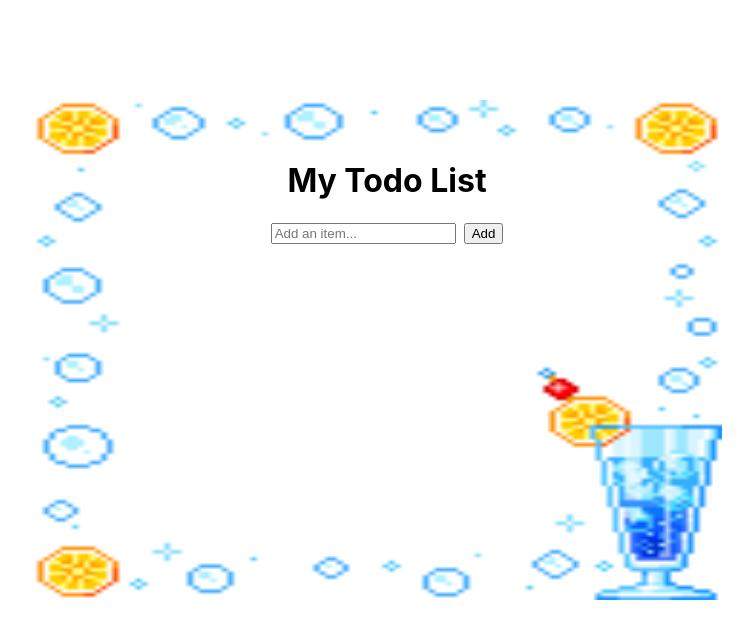
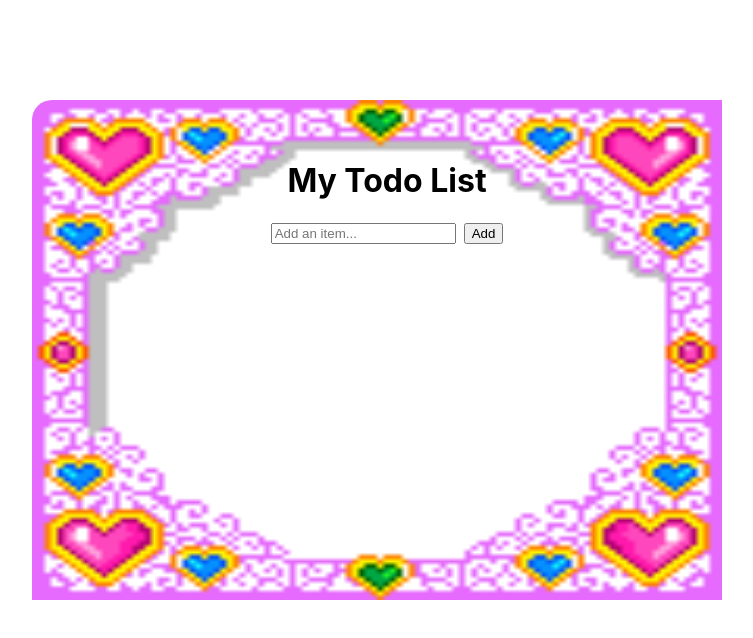
Before and after one commit to yasmins021/react-list, a React (Create React App) app: page / in a window 1280 px wide. Shown: the top 638 px of the page, without its empty margins (268-1021 px from the left). Built offline with nearby package versions, Linux system fonts and the light colour scheme.

Commit message:
added border

```diff
--- a/src/App.css
+++ b/src/App.css
@@ -7,7 +7,7 @@ border-radius: 20px;
   height: 600px;
   width: 600px;
   padding:10px;
-  background-image: url("blue.png");
+  background-image: url("royal.png");
   padding-top: 40px;
   width: 690px;
   height:500px;
```
Also changed, not shown: src/blue.png (deleted), src/royal.png (added).
